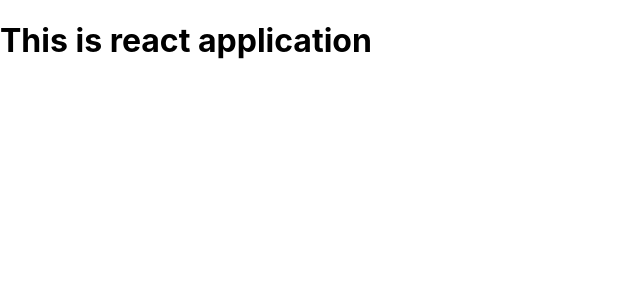
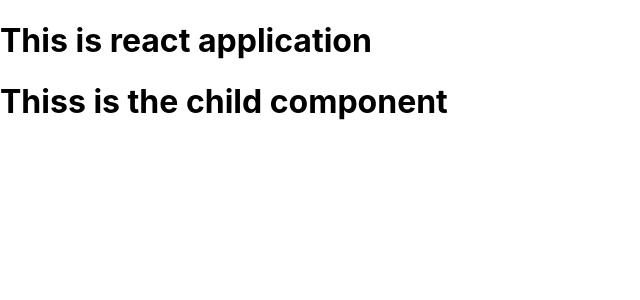
Before and after one commit to surendrareddygaddam/suregit, a React (Create React App) app: page / in a window 1280 px wide. Shown: the top 300 px of the page, without its empty margins (0-640 px from the left). Built offline with nearby package versions, Linux system fonts and the light colour scheme.

Commit message:
child component added

```diff
--- a/src/App.js
+++ b/src/App.js
@@ -1,9 +1,11 @@
 import React from 'react'
+import Child from './Child'
 
 const App = () => {
   return (
     <div>
       <h1>This is react application</h1>
+      <Child/>
     </div>
   )
 }
--- /dev/null
+++ b/src/Child.js
@@ -0,0 +1,11 @@
+import React from 'react'
+
+const Child = () => {
+  return (
+    <div>
+        <h1>Thiss is the child component</h1>
+    </div>
+  )
+}
+
+export default Child
```
